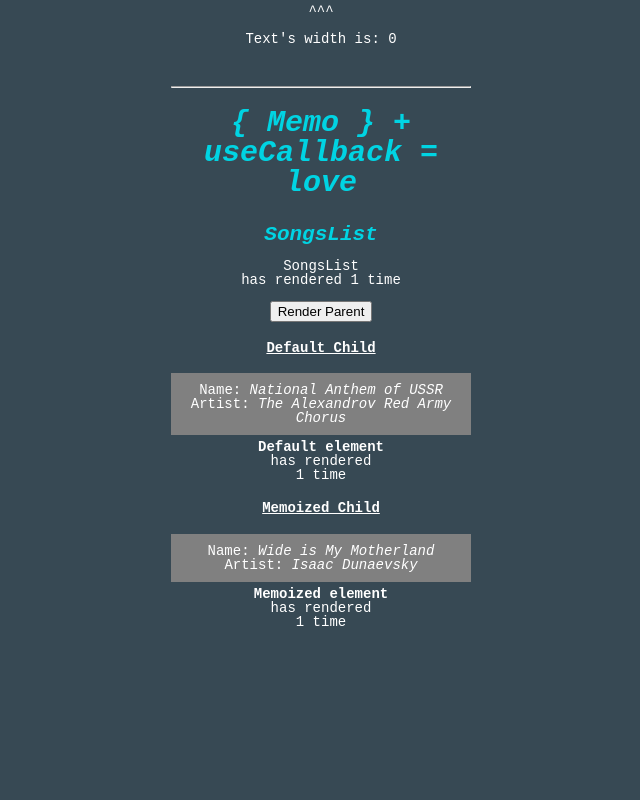
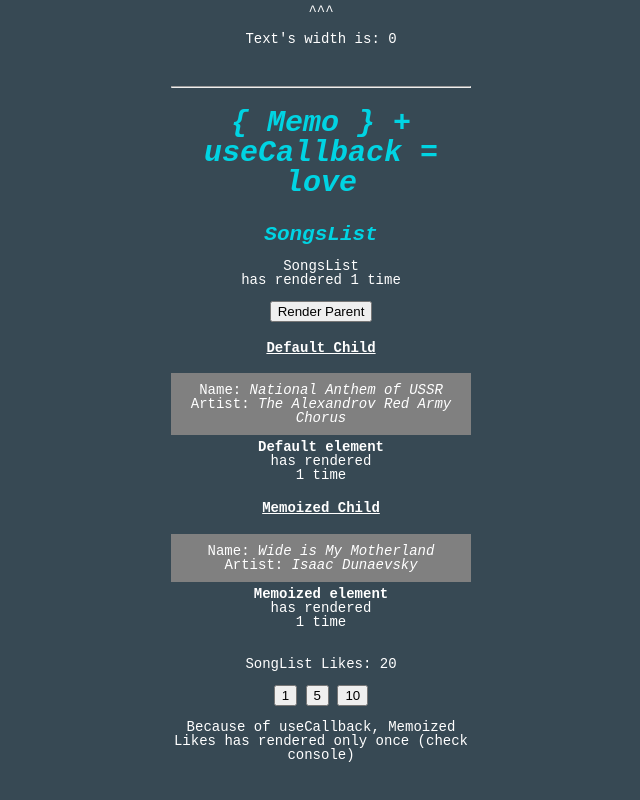
Before and after one commit to DariusPirvulescu/React-hooks, a React (Create React App) app: page / in a window 1280 px wide. Shown: the part 1321-2121 px from the top of the page, without its empty margins (319-959 px from the left). Before the commit the page ends 2074 px from the top, so only its background shows below. Built offline with nearby package versions, Linux system fonts and the light colour scheme; no server answers.

Commit message:
Create Likes comp, add useCallback to SongList

```diff
--- a/src/components/Width.jsx
+++ b/src/components/Width.jsx
@@ -4,15 +4,15 @@ const style = {
   textRoot: {
     display: "flex",
     justifyContent: "center",
-    height: "30px"
+    height: "30px",
   },
   text: {
     fontStyle: "italic",
-    textDecoration: "underline"
+    textDecoration: "underline",
   },
   span: {
-    fontWeight: "bold"
-  }
+    fontWeight: "bold",
+  },
 };
 
 const Width = () => {
--- /dev/null
+++ b/src/components/memo/Likes.jsx
@@ -0,0 +1,16 @@
+import React from "react";
+
+import { useRenderCount } from "../customHooks/useRenderCount";
+
+const Likes = ({ step, increment }) => {
+  const renderTimes = useRenderCount();
+  console.log(`LIKES HAS RENDERED ${renderTimes} time`);
+
+  return (
+    <span>
+      <button onClick={() => increment(step)}>{step}</button>{" "}
+    </span>
+  );
+};
+
+export const MemoizedLikes = React.memo(Likes);
--- a/src/components/memo/SongsList.jsx
+++ b/src/components/memo/SongsList.jsx
@@ -1,19 +1,31 @@
-import React, { useState } from "react";
+import React, { useState, useCallback } from "react";
 
 import { Song, MemoizedSong } from "./Song";
+import { MemoizedLikes } from "./Likes";
 
 const style = {
   title: {
-    textDecoration: "underline"
-  }
+    textDecoration: "underline",
+  },
 };
 
 const SongsList = () => {
   const [renderCount, setRenderCount] = useState(1);
+  const [likes, setLikes] = useState(20);
+  const likeSteps = [1, 5, 10];
 
   const render = () => {
     setRenderCount(renderCount + 1);
   };
+
+  /** USE CALLBACK */
+  const increment = useCallback(
+    (step) => {
+      setLikes((prevLikes) => setLikes(prevLikes + step));
+    },
+    [setLikes]
+  );
+
   return (
     <div>
       <h2>SongsList</h2>
@@ -40,6 +52,11 @@ const SongsList = () => {
         type="Memoized"
       />
       <br />
+      <p>SongList Likes: {likes}</p>
+      {likeSteps.map((step) => {
+        return <MemoizedLikes increment={increment} step={step} key={step} />;
+      })}
+      <p>Because of useCallback, Memoized Likes has rendered only once (check console)</p>
     </div>
   );
 };
```
